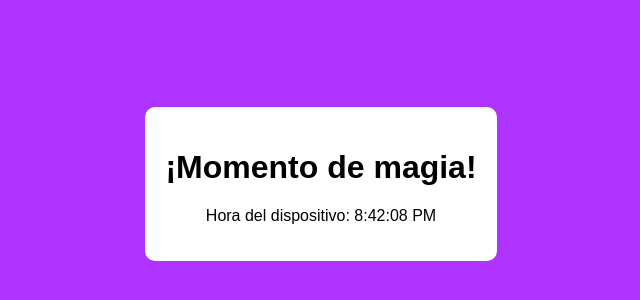
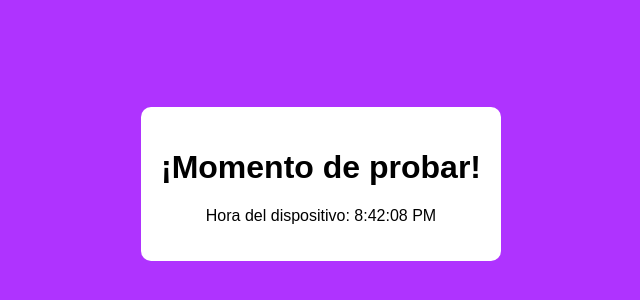
Before and after one commit to JoseAngelVegas/funciona, a website: page index.html in a window 1280 px wide. Shown: the part 224-524 px from the top of the page, 319-959 px from the left. Drawn offline with Linux system fonts and the light colour scheme.

Commit message:
Update index.html

```diff
--- a/index.html
+++ b/index.html
@@ -38,7 +38,7 @@
             { color: "#FF339B", texto: "¡Momento de romance!" },
             { color: "#33FFF0", texto: "¡Momento de frescura!" },
             { color: "#FFAF33", texto: "¡Momento de alegría!" },
-            { color: "#AF33FF", texto: "¡Momento de magia!" },
+            { color: "#AF33FF", texto: "¡Momento de probar!" },
             { color: "#33FFAF", texto: "¡Momento de naturaleza!" },
             { color: "#FF3333", texto: "¡Momento de pasión!" },
             { color: "#3366FF", texto: "¡Momento de paz!" }
```
